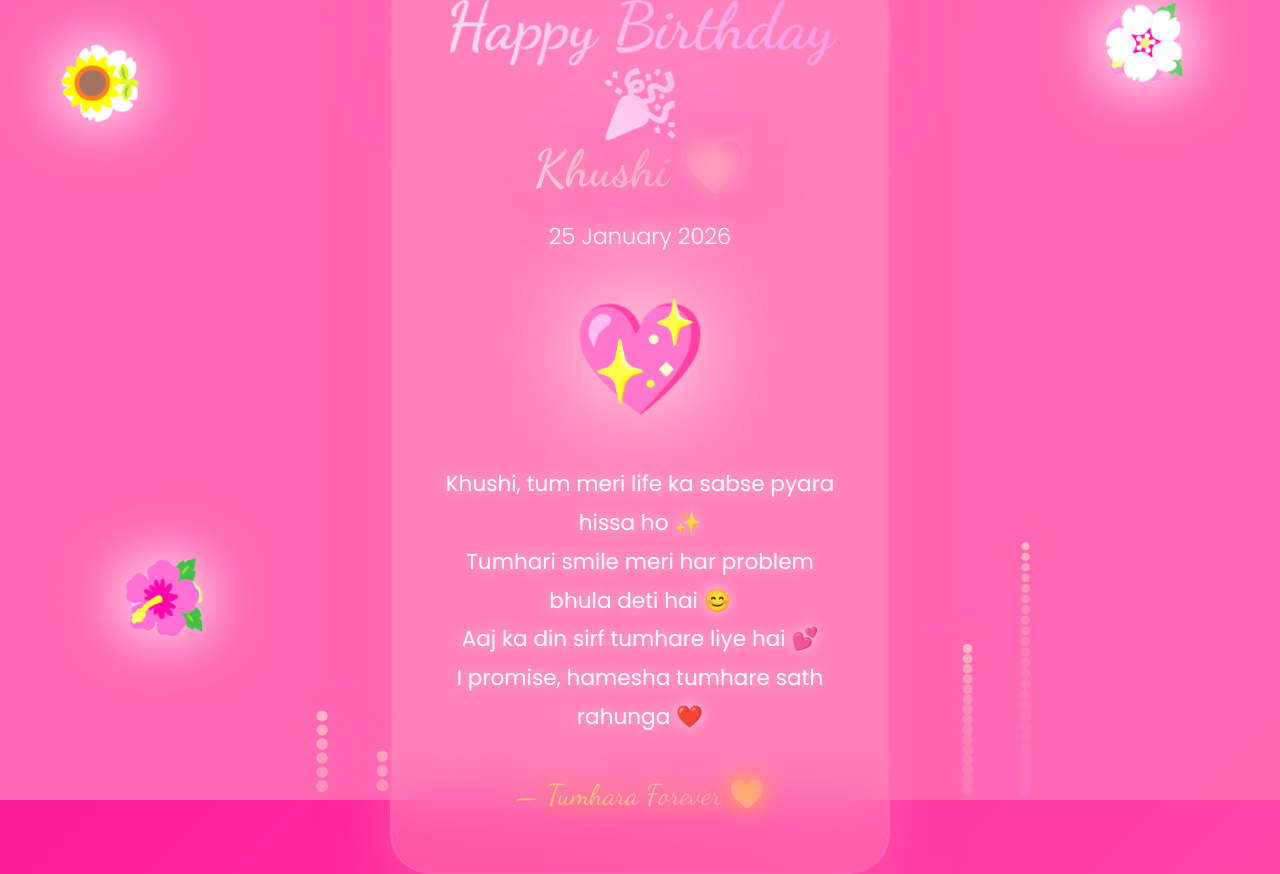
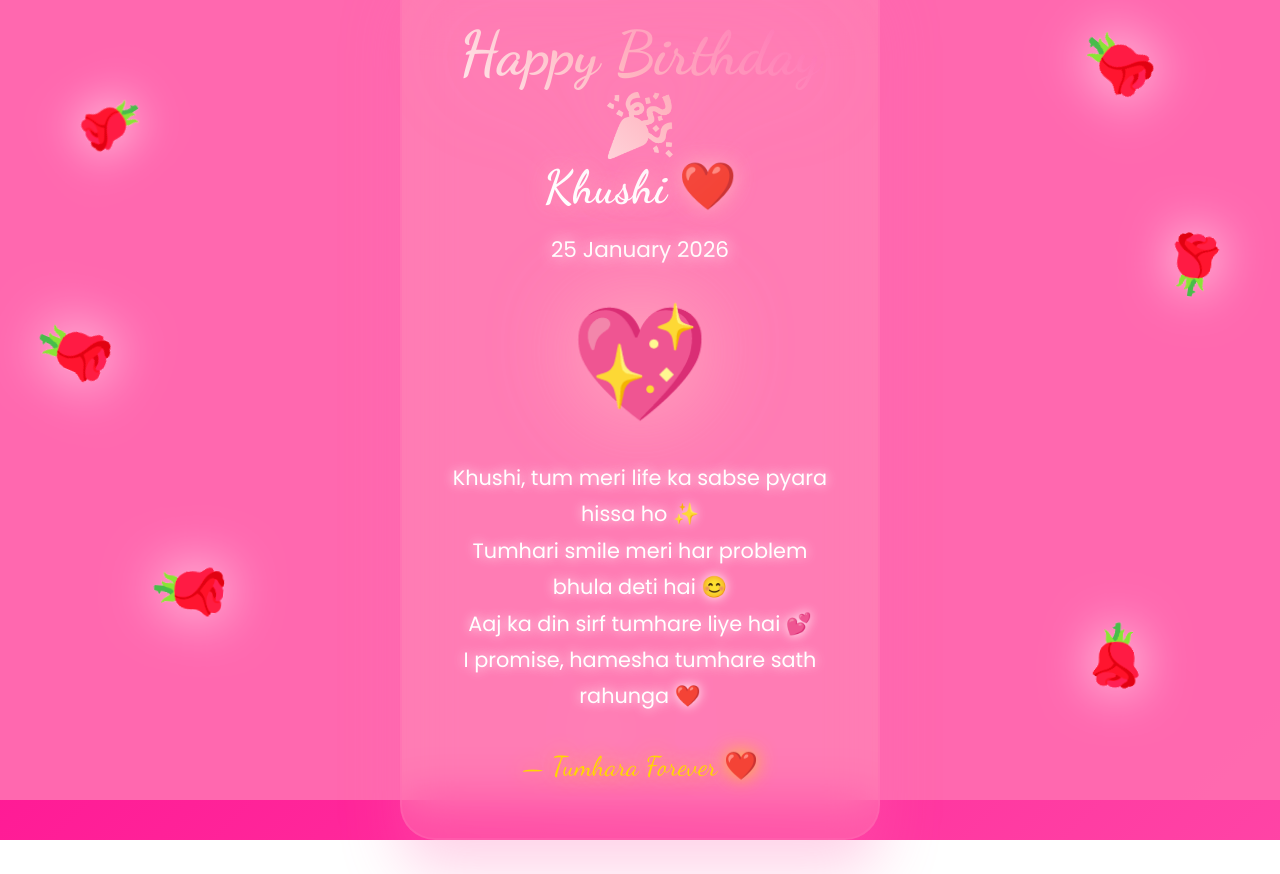
Before and after one commit to Manishprjapati/birthday-surprise, a plain HTML site: page index.html in a window 1280 px wide. After the commit the page ends 840 px from the top, so only its background shows below. Drawn offline with Linux system fonts and the light colour scheme; animation ran at ten frames a second.

Commit message:
Refactor styles and update fireworks animation

```diff
--- a/index.html
+++ b/index.html
@@ -7,11 +7,7 @@
 <style>
 @import url('https://fonts.googleapis.com/css2?family=Dancing+Script:wght@400;700&family=Poppins:wght@300;400;600&display=swap');
 
-* {
-  margin: 0;
-  padding: 0;
-  box-sizing: border-box;
-}
+* { margin: 0; padding: 0; box-sizing: border-box; }
 
 body {
   overflow: hidden;
@@ -29,187 +25,131 @@ body {
 }
 
 @keyframes pinkGradient {
-  0% { background-position: 0% 50%; }
+  0%, 100% { background-position: 0% 50%; }
   50% { background-position: 100% 50%; }
-  100% { background-position: 0% 50%; }
 }
 
-/* FIXED - Flowers Z-Index + Bigger + Brighter */
-.flower {
-  position: fixed !important;
-  font-size: 3.5em !important;
-  z-index: 5 !important;
-  animation: floatPink 7s ease-in-out infinite !important;
-  filter: drop-shadow(0 0 25px rgba(255,255,255,0.8)) brightness(1.5);
+/* ROSE FLOWERS ONLY 🌹 */
+.rose {
+  position: fixed;
+  font-size: 3.5em;
+  z-index: 5;
+  animation: floatPink 8s ease-in-out infinite;
+  filter: drop-shadow(0 0 25px rgba(255,255,255,0.9)) brightness(1.5);
 }
 
-.flower1 { top: 10%; left: 5%; animation-delay: 0s; }
-.flower2 { top: 5%; right: 8%; animation-delay: 1.5s; }
-.flower3 { bottom: 15%; left: 10%; animation-delay: 3s; }
-.flower4 { bottom: 8%; right: 12%; animation-delay: 0.8s; }
-.flower5 { top: 40%; left: 2%; animation-delay: 2.5s; }
-.flower6 { top: 25%; right: 3%; animation-delay: 4s; }
+.rose:nth-child(1) { top: 12%; left: 6%; animation-delay: 0s; }
+.rose:nth-child(2) { top: 6%; right: 10%; animation-delay: 1.8s; }
+.rose:nth-child(3) { bottom: 18%; left: 12%; animation-delay: 3.2s; }
+.rose:nth-child(4) { bottom: 10%; right: 10%; animation-delay: 1s; }
+.rose:nth-child(5) { top: 42%; left: 3%; animation-delay: 2.8s; }
+.rose:nth-child(6) { top: 28%; right: 4%; animation-delay: 4.5s; }
 
 @keyframes floatPink {
-  0%, 100% { transform: translateY(0px) rotate(0deg) scale(1); }
-  25% { transform: translateY(-35px) rotate(90deg) scale(1.2); }
-  50% { transform: translateY(-20px) rotate(180deg) scale(1); }
-  75% { transform: translateY(-40px) rotate(270deg) scale(1.25); }
+  0%, 100% { transform: translateY(0) rotate(0deg) scale(1); }
+  33% { transform: translateY(-30px) rotate(120deg) scale(1.15); }
+  66% { transform: translateY(-15px) rotate(240deg) scale(0.95); }
 }
 
-/* Pink Glass Card */
 .pink-glass-card {
   position: relative;
   z-index: 10;
-  background: rgba(255, 182, 193, 0.3);
-  backdrop-filter: blur(30px);
-  border: 2px solid rgba(255, 105, 180, 0.5);
-  padding: 60px 50px;
-  border-radius: 40px;
-  box-shadow:
-    0 35px 70px rgba(255, 105, 180, 0.4),
-    inset 0 1px 0 rgba(255,255,255,0.6),
-    0 0 60px rgba(255, 105, 180, 0.3);
-  max-width: 500px;
-  animation: pinkSlideUp 3s cubic-bezier(0.68, -0.55, 0.265, 1.55);
-}
-
-.pink-glass-card::before {
-  content: '';
-  position: absolute;
-  top: 0; left: 0; right: 0;
-  height: 8px;
-  background: linear-gradient(90deg, #ff1493, #ff69b4, #ffc0cb, #ffb6c1, #ff1493);
-  border-radius: 40px 40px 0 0;
-  box-shadow: 0 0 30px #ff69b4;
+  background: rgba(255, 182, 193, 0.25);
+  backdrop-filter: blur(25px);
+  border: 2px solid rgba(255, 105, 180, 0.4);
+  padding: 55px 45px;
+  border-radius: 35px;
+  box-shadow: 0 30px 60px rgba(255, 105, 180, 0.3);
+  max-width: 480px;
+  animation: pinkSlideUp 2.5s cubic-bezier(0.68, -0.55, 0.265, 1.55);
 }
 
 @keyframes pinkSlideUp {
-  from { opacity: 0; transform: translateY(70px) scale(0.8); }
+  from { opacity: 0; transform: translateY(60px) scale(0.85); }
   to { opacity: 1; transform: translateY(0) scale(1); }
 }
 
-/* SUPER BRIGHT Happy Birthday */
 h1 {
   font-family: 'Dancing Script', cursive;
-  font-size: 4em !important;
-  margin-bottom: 10px;
-  background: linear-gradient(45deg, #ffffff, #ffb6c1, #ff69b4, #ffffff);
-  background-size: 300% 300%;
+  font-size: 3.8em;
+  margin-bottom: 8px;
+  background: linear-gradient(45deg, #ffffff, #ffb6c1, #ff69b4);
   -webkit-background-clip: text;
   -webkit-text-fill-color: transparent;
-  background-clip: text;
-  animation: gradientText 3s ease infinite, intenseGlow 1.5s ease-in-out infinite alternate;
-  text-shadow: none !important;
-  filter: drop-shadow(0 0 50px rgba(255,255,255,0.9));
-  font-weight: 700 !important;
-}
-
-@keyframes gradientText {
-  0% { background-position: 0% 50%; }
-  50% { background-position: 100% 50%; }
-  100% { background-position: 0% 50%; }
+  animation: intenseGlow 2s ease-in-out infinite alternate;
+  filter: drop-shadow(0 0 40px rgba(255,255,255,0.8));
 }
 
 @keyframes intenseGlow {
-  from {
-    filter: drop-shadow(0 0 40px rgba(255,182,193,0.9)) brightness(1.1);
-    transform: scale(1);
-  }
-  to {
-    filter: drop-shadow(0 0 70px rgba(255,105,180,1)) brightness(1.3);
-    transform: scale(1.03);
-  }
+  from { filter: drop-shadow(0 0 35px rgba(255,182,193,0.9)); }
+  to { filter: drop-shadow(0 0 60px rgba(255,105,180,1)); }
 }
 
 h2 {
   font-family: 'Dancing Script', cursive;
-  font-size: 3.2em;
-  margin: -15px 0 20px 0;
-  background: linear-gradient(45deg, #ffffff, #ffc0cb, #ff1493);
-  -webkit-background-clip: text;
-  -webkit-text-fill-color: transparent;
-  text-shadow: 0 0 40px rgba(255,182,193,1);
-  animation: pinkGlow 2s ease-in-out infinite alternate;
+  font-size: 2.9em;
+  margin: -12px 0 18px 0;
+  color: #fff;
+  text-shadow: 0 0 30px rgba(255,182,193,0.9);
+  animation: pinkGlow 2.5s ease-in-out infinite alternate;
 }
 
 @keyframes pinkGlow {
-  from { text-shadow: 0 0 30px rgba(255,182,193,0.9), 0 0 50px #ff69b4; }
-  to { text-shadow: 0 0 30px rgba(255,182,193,0.9), 0 0 70px #ff1493; }
+  from { text-shadow: 0 0 25px rgba(255,182,193,0.9); }
+  to { text-shadow: 0 0 45px rgba(255,105,180,1); }
 }
 
-.date {
-  font-size: 1.4em;
-  margin-bottom: 30px;
-  opacity: 0.95;
-  font-weight: 300;
-  color: #fff;
-  text-shadow: 0 0 20px rgba(255,255,255,0.9);
-}
-
-.heart-container {
-  margin: 40px 0;
-}
+.date { font-size: 1.35em; margin-bottom: 28px; color: #fff; text-shadow: 0 0 15px #fff; }
 
 .heart {
-  font-size: 5.5em;
+  font-size: 5.2em;
   display: block;
-  animation: pinkHeartbeat 1.5s ease-in-out infinite;
-  filter: drop-shadow(0 0 40px rgba(255,182,193,1)) brightness(1.4);
+  animation: pinkHeartbeat 1.6s ease-in-out infinite;
+  filter: drop-shadow(0 0 35px rgba(255,182,193,1));
+  margin: 35px 0;
 }
 
 @keyframes pinkHeartbeat {
-  0%, 100% { transform: scale(1) rotate(-3deg); }
-  14% { transform: scale(1.4) rotate(2deg); }
-  28% { transform: scale(1.2) rotate(-2deg); }
-  42% { transform: scale(1.35) rotate(3deg); }
-  70% { transform: scale(1) rotate(-3deg); }
+  0%, 100% { transform: scale(1); }
+  14% { transform: scale(1.35); }
+  28% { transform: scale(1.15); }
+  42% { transform: scale(1.3); }
 }
 
-p {
-  font-size: 1.35em;
-  line-height: 1.8;
-  margin-bottom: 40px;
-  opacity: 0.98;
-  text-shadow: 0 0 15px rgba(255,255,255,0.7);
+p { font-size: 1.3em; line-height: 1.75; margin-bottom: 35px; text-shadow: 0 0 12px #fff; }
+
+.from {
+  font-family: 'Dancing Script', cursive;
+  font-size: 1.7em;
+  color: #ffd700;
+  text-shadow: 0 0 20px rgba(255,215,0,0.8);
+  margin-top: 35px;
 }
 
-.from {
-  margin-top: 40px;
-  font-family: 'Dancing Script', cursive;
-  font-size: 1.8em;
-  background: linear-gradient(45deg, #ffd700, #ffb6c1, #ff69b4);
-  -webkit-background-clip: text;
-  -webkit-text-fill-color: transparent;
-  text-shadow: 0 0 25px rgba(255,215,0,0.8);
-}
-
-/* Canvas Z-Index FIXED */
-canvas { position: fixed; top: 0; left: 0; z-index: 2 !important; }
+canvas { position: fixed; top: 0; left: 0; z-index: 2; }
 
 @media (max-width: 480px) {
-  .pink-glass-card { margin: 25px; padding: 50px 35px; }
-  h1 { font-size: 3.2em !important; }
-  h2 { font-size: 2.5em; }
-  .heart { font-size: 4.5em; }
-  .flower { font-size: 2.8em !important; }
+  .pink-glass-card { margin: 20px; padding: 45px 30px; }
+  h1 { font-size: 3em; }
+  h2 { font-size: 2.3em; }
+  .heart { font-size: 4.2em; }
+  .rose { font-size: 2.9em; }
 }
 </style>
 </head>
 
 <body>
-<!-- FIXED Flowers - Z-Index 5, Much Brighter -->
-<div class="flower flower1">🌸</div>
-<div class="flower flower2">🌺</div>
-<div class="flower flower3">🌷</div>
-<div class="flower flower1">🌻</div>
-<div class="flower flower2">🌸</div>
-<div class="flower flower3">🌺</div>
+<!-- ONLY ROSE FLOWERS 🌹🌹🌹 -->
+<div class="rose">🌹</div>
+<div class="rose">🌹</div>
+<div class="rose">🌹</div>
+<div class="rose">🌹</div>
+<div class="rose">🌹</div>
+<div class="rose">🌹</div>
 
-<!-- Pink Fireworks - Z-Index 2 -->
 <canvas id="fireworks"></canvas>
 
-<audio autoplay loop volume="0.2">
+<audio autoplay loop volume="0.15">
   <source src="birthday.mp3" type="audio/mpeg">
 </audio>
 
@@ -217,21 +157,14 @@ canvas { position: fixed; top: 0; left: 0; z-index: 2 !important; }
   <h1>Happy Birthday 🎉</h1>
   <h2>Khushi ❤️</h2>
   <div class="date">25 January 2026</div>
-
-  <div class="heart-container">
-    <div class="heart">💖</div>
-  </div>
-
+  <div class="heart">💖</div>
   <p>
     Khushi, tum meri life ka sabse pyara hissa ho ✨<br>
     Tumhari smile meri har problem bhula deti hai 😊<br>
     Aaj ka din sirf tumhare liye hai 💕<br>
     I promise, hamesha tumhare sath rahunga ❤️
   </p>
-
-  <div class="from">
-    — Tumhara Forever ❤️
-  </div>
+  <div class="from">— Tumhara Forever ❤️</div>
 </div>
 
 <script>
@@ -242,104 +175,93 @@ canvas.height = window.innerHeight;
 
 let particles = [];
 let fireworks = [];
+let particleLimit = 150;
 
 window.addEventListener('resize', () => {
   canvas.width = window.innerWidth;
   canvas.height = window.innerHeight;
 });
 
-function random(min, max) {
-  return Math.random() * (max - min) + min;
-}
+function random(min, max) { return Math.random() * (max - min) + min; }
 
-// BRIGHTER PINK FIREWORKS
 function createPinkFirework() {
-  const x = random(canvas.width * 0.15, canvas.width * 0.85);
-  const y = canvas.height;
-  fireworks.push({
-    x, y, vy: random(-16, -10), life: 70, exploded: false
-  });
+  if (particles.length < particleLimit) {
+    const x = random(canvas.width * 0.2, canvas.width * 0.8);
+    fireworks.push({ x, y: canvas.height, vy: random(-12, -8), life: 50, exploded: false });
+  }
 }
 
 function createPinkExplosion(x, y) {
-  const brightPinkColors = [
-    '#ff1493', '#ff69b4', '#ffc0cb', '#ffb6c1',
-    '#ff99cc', '#ff80bf', '#ff66b2', '#ff4d94'
-  ];
-  const count = 120; // MORE particles
+  const colors = ['#ff1493', '#ff69b4', '#ffc0cb', '#ffb6c1'];
+  const count = 40;
 
   for (let i = 0; i < count; i++) {
-    particles.push({
-      x, y,
-      vx: random(-8, 8),
-      vy: random(-9, -2),
-      radius: random(3, 6),
-      color: brightPinkColors[Math.floor(random(0, brightPinkColors.length))],
-      life: 160,
-      decay: random(0.94, 0.96)
-    });
+    if (particles.length < particleLimit) {
+      particles.push({
+        x, y,
+        vx: random(-6, 6),
+        vy: random(-6, 2),
+        radius: random(2, 4),
+        color: colors[Math.floor(random(0, colors.length))],
+        life: 100,
+        decay: 0.97
+      });
+    }
   }
 }
 
 function animate() {
-  // PINKER background trail
-  ctx.fillStyle = 'rgba(255, 105, 180, 0.12)';
+  ctx.fillStyle = 'rgba(255, 105, 180, 0.1)';
   ctx.fillRect(0, 0, canvas.width, canvas.height);
 
-  // Fireworks rockets
-  fireworks.forEach((fw, i) => {
+  for (let i = fireworks.length - 1; i >= 0; i--) {
+    const fw = fireworks[i];
     fw.y += fw.vy;
     fw.life--;
 
     ctx.save();
     ctx.translate(fw.x, fw.y);
-    ctx.scale(fw.life / 70, fw.life / 70);
-    ctx.shadowBlur = 35;
+    ctx.scale(fw.life / 50, fw.life / 50);
+    ctx.shadowBlur = 20;
     ctx.shadowColor = '#ff69b4';
     ctx.fillStyle = '#ffb6c1';
     ctx.beginPath();
-    ctx.arc(0, 0, 6, 0, Math.PI * 2);
+    ctx.arc(0, 0, 4, 0, Math.PI * 2);
     ctx.fill();
     ctx.restore();
 
-    if (fw.life <= 0 && !fw.exploded) {
-      createPinkExplosion(fw.x, fw.y);
-      fw.exploded = true;
+    if (fw.life <= 0) {
+      if (!fw.exploded) createPinkExplosion(fw.x, fw.y);
+      fireworks.splice(i, 1);
     }
+  }
 
-    if (fw.life <= 0) fireworks.splice(i, 1);
-  });
-
-  // Particles
-  particles.forEach((p, i) => {
+  for (let i = particles.length - 1; i >= 0; i--) {
+    const p = particles[i];
     p.x += p.vx;
     p.y += p.vy;
-    p.vy += 0.03;
+    p.vy += 0.02;
     p.life--;
     p.radius *= p.decay;
 
-    if (p.life > 0 && p.radius > 0.4) {
+    if (p.life > 0 && p.radius > 0.3) {
       ctx.save();
-      ctx.shadowBlur = 25;
+      ctx.shadowBlur = 15;
       ctx.shadowColor = p.color;
-      ctx.globalCompositeOperation = 'lighter';
       ctx.beginPath();
       ctx.arc(p.x, p.y, p.radius, 0, Math.PI * 2);
       ctx.fillStyle = p.color;
       ctx.fill();
       ctx.restore();
-      ctx.globalCompositeOperation = 'source-over';
     } else {
       particles.splice(i, 1);
     }
-  });
+  }
 
   requestAnimationFrame(animate);
 }
 
-// More frequent fireworks
-setInterval(createPinkFirework, 900);
-setTimeout(() => setInterval(createPinkFirework, 700), 2000);
+setInterval(createPinkFirework, 1400);
 animate();
 </script>
 
```
